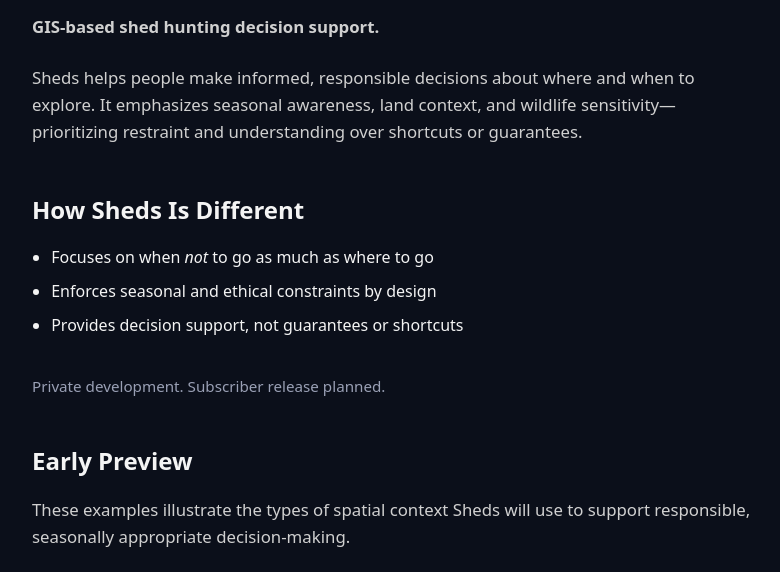
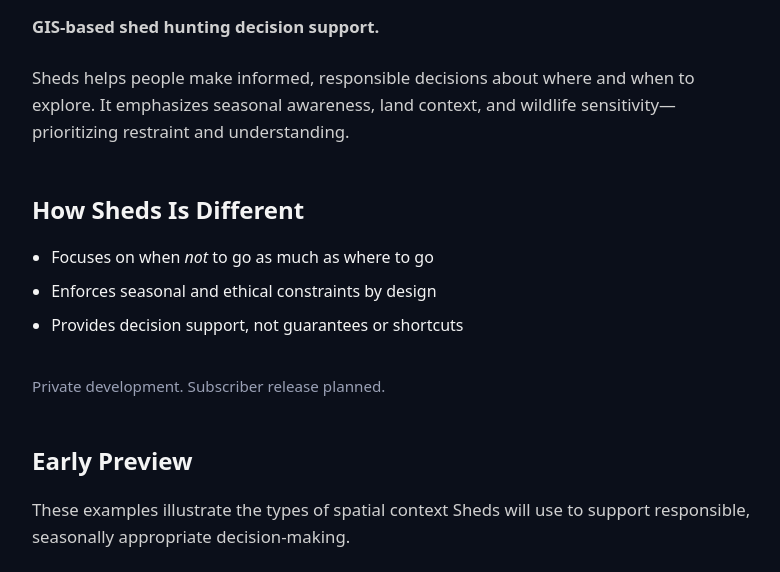
Before and after one commit to bfree7885/sheds-site, a plain HTML site: page index.html in a window 1280 px wide. Shown: the part 220-792 px from the top of the page, without its empty margins (248-1028 px from the left). Drawn offline with Linux system fonts and the light colour scheme.

Commit message:
Update index.html
Tighten intro wording

```diff
--- a/index.html
+++ b/index.html
@@ -83,8 +83,7 @@ li {
 <p>
   Sheds helps people make informed, responsible decisions about where and when
   to explore. It emphasizes seasonal awareness, land context, and wildlife
-  sensitivity—prioritizing restraint and understanding over shortcuts or
-  guarantees.
+  sensitivity—prioritizing restraint and understanding.
 </p>
     <h2>How Sheds Is Different</h2>
 
```
